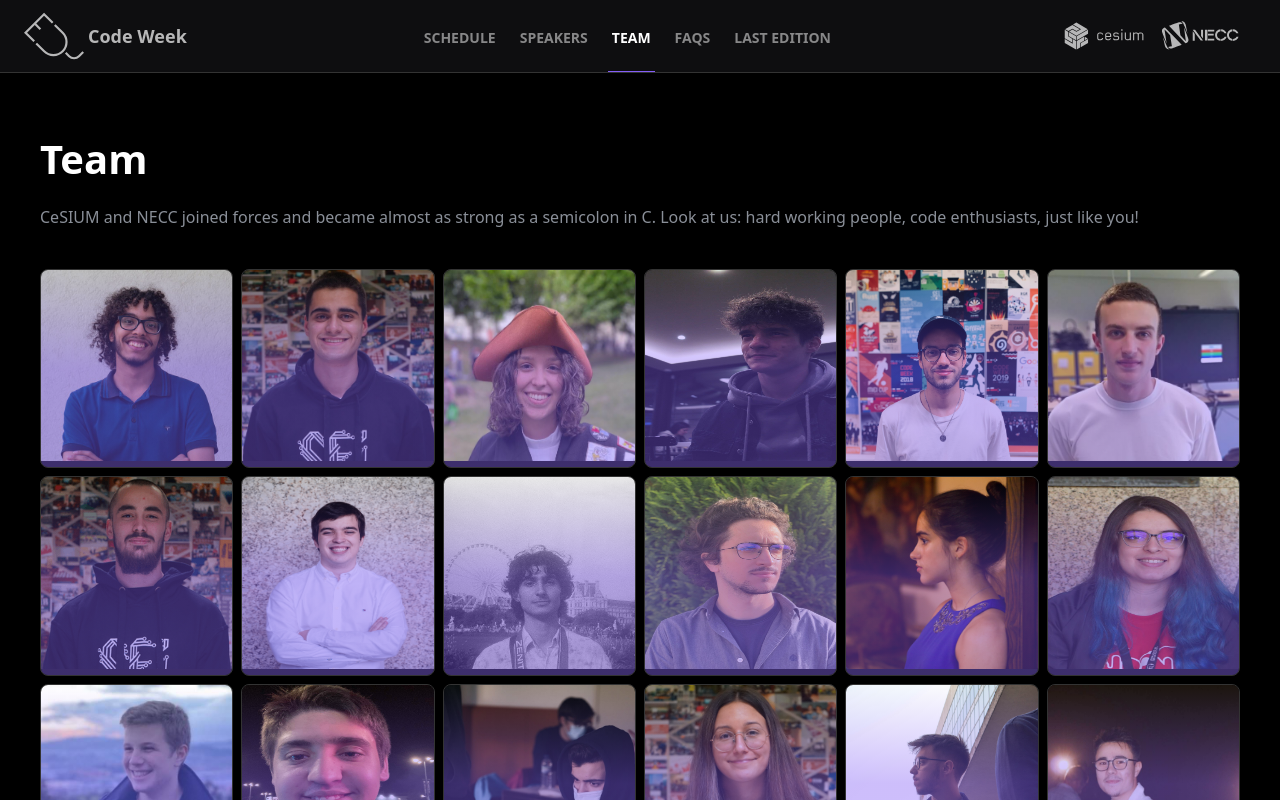
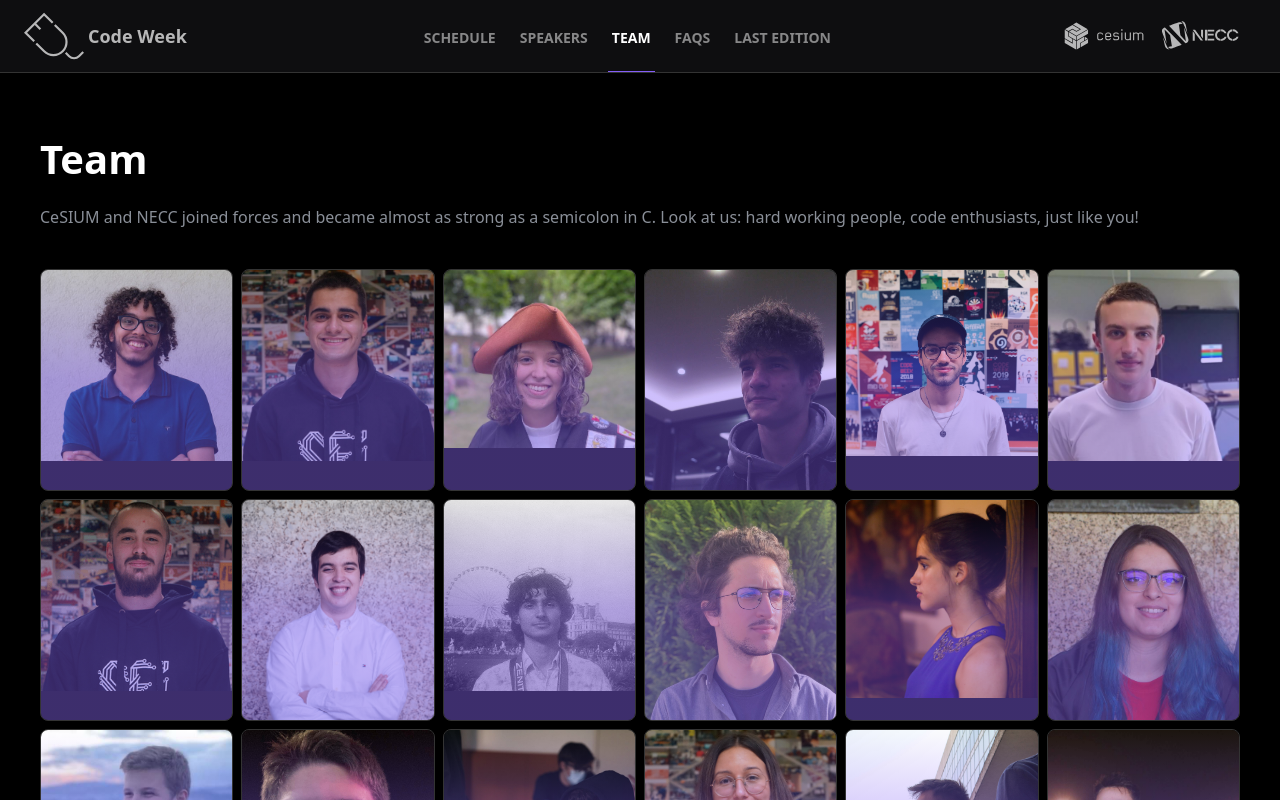
Before and after one commit to cesium/codeweek, a Next.js app: page /team in a window 1280 px wide. Shown: the top 800 px of the page. Built offline with nearby package versions, Linux system fonts and the light colour scheme.

Commit message:
Fix image display

```diff
--- a/next.config.js
+++ b/next.config.js
@@ -1,7 +1,3 @@
 module.exports = {
   reactStrictMode: true,
-  images: {
-    domains: ["assets.vercel.com"],
-    formats: ["image/avif", "image/webp"],
-  },
 };
--- a/pages/index.js
+++ b/pages/index.js
@@ -25,7 +25,7 @@ function Home() {
             </p>
             <div className="grid grid-cols-2 divide-x divide-white mt-20">
               <p className="text-purple text-lg sm:text-2xl self-center p-4 justify-self-center">
-                October 4 - 10, 2022
+                October 17 - 20, 2022
               </p>
               <p className="text-purple text-lg sm:text-2xl self-center p-4 justify-self-center">
                 Building 7, Gualtar Campus
--- a/pages/speakers.js
+++ b/pages/speakers.js
@@ -1,6 +1,5 @@
 import Head from "next/head";
 import Link from "next/link";
-import Image from "next/image";
 import Navbar from "/components/Navbar";
 
 import speakers from "/data/speakers.json";
@@ -31,13 +30,15 @@ export default function Speakers() {
               <Link href={`/speaker/${i}`} key={speaker}>
                 <div className="space-y-4 cursor-pointer group relative rounded-lg border border-gray-300 bg-gray1 border-gray2 shadow-sm hover:border-purple">
                   <div className="aspect-w-3 aspect-h-2">
-                    <Image
-                      className="rounded-md"
-                      src={`/images/speakers/${speaker.photo}`}
-                      alt={speaker.name}
-                      width={500}
-                      height={500}
-                    />
+                    <div className="relative overflow-hidden h-[220px]">
+                      {/* eslint-disable @next/next/no-img-element */}
+                      <img
+                        src={`/images/speakers/${speaker.photo}`}
+                        alt={speaker.name}
+                        className="relative w-[220px] overflow-y-hidden"
+                        height="220"
+                      />
+                    </div>
                   </div>
                   <div className="space-y-2 px-4 pb-8">
                     <div className="text-lg leading-6 font-medium space-y-1">
--- a/pages/team.js
+++ b/pages/team.js
@@ -1,5 +1,4 @@
 import Head from "next/head";
-import Image from "next/image";
 import Navbar from "/components/Navbar";
 
 import team from "/data/team.json";
@@ -35,12 +34,16 @@ export default function Team() {
                       alt={member.organization}
                     />
                     <div className="absolute inset-0 z-40 bg-gradient-to-b from-transparent opacity-40 transition duration-200 ease-in group-hover:translate-y-20 via-purple to-purple group-hover:rounded-t-[50px]" />
-                    <Image
-                      src={`/images/team/${member.photo}`}
-                      alt={member.name}
-                      width={500}
-                      height={500}
-                    />
+                    <div className="relative overflow-hidden h-[220px]">
+                      {/* eslint-disable @next/next/no-img-element */}
+                      <img
+                        src={`/images/team/${member.photo}`}
+                        alt={member.name}
+                        className="relative w-[220px] overflow-y-hidden"
+                        height="220"
+                      />
+                    </div>
+
                     <p className="hidden absolute inset-x-0 bottom-4 z-40 text-sm font-medium text-center text-white sm:bottom-4 sm:text-lg sm:font-bold md:text-xl group-hover:block">
                       {member.name}
                     </p>
```
